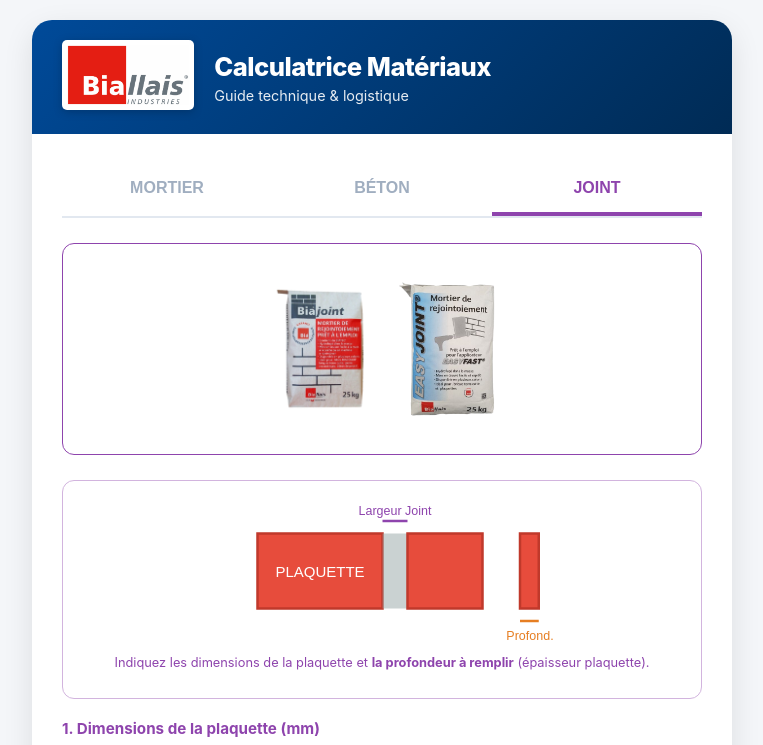
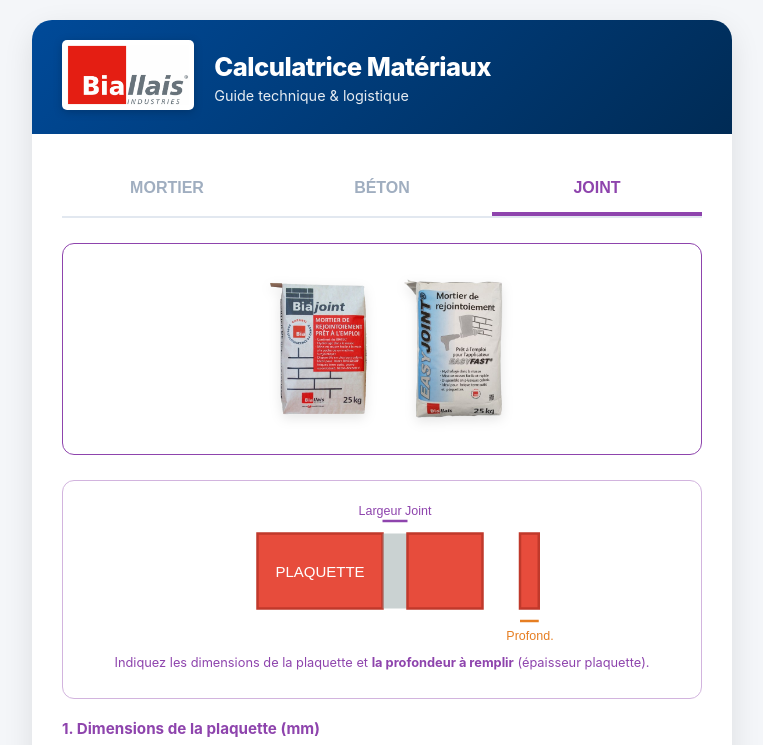
Before and after one commit to Raphael62380/calculatrice-biamortier, a plain HTML site: page index.html in a window 1280 px wide. Both pictures are taken after a click on the button "JOINT". Shown: the top 745 px of the page, without its empty margins (258-1021 px from the left). Drawn offline with Linux system fonts and the light colour scheme.

Commit message:
Taille du sac

```diff
--- a/index.html
+++ b/index.html
@@ -3,7 +3,7 @@
 <head>
     <meta charset="UTF-8">
     <meta name="viewport" content="width=device-width, initial-scale=1.0">
-    <title>Calculatrice Biamortier V22</title>
+    <title>Calculatrice Biamortier V23</title>
     <link rel="icon" type="image/png" href="icon.png">
     <style>
         :root {
@@ -194,7 +194,7 @@
             outline: none;
         }
 
-        /* --- VISUEL PRODUIT (FOND BLANC + MIX-BLEND) --- */
+        /* --- VISUEL PRODUIT --- */
         #product-visual-container {
             text-align: center;
             margin-bottom: 25px;
@@ -224,16 +224,27 @@
             height: auto;
             opacity: 0;
             transition: opacity 0.5s ease;
-            /* Astuce pour enlever le carré blanc si l'image en a un */
-            mix-blend-mode: multiply;
+            filter: drop-shadow(0 4px 6px rgba(0,0,0,0.1));
+            mix-blend-mode: multiply; /* Enlève le blanc du JPG */
         }
 
-        /* MODE DOUBLE SACS : TAILLE FORCÉE IDENTIQUE */
-        .visual-wrapper.dual-mode .product-img {
-            height: 135px; /* Force la même hauteur pour les deux */
-            width: auto;   /* La largeur s'adapte */
-            max-width: 45%;
-            object-fit: contain; /* Garde les proportions */
+        /* --- REGLAGE FIN DES TAILLES (DUAL MODE) --- */
+        /* Ici vous pouvez changer la valeur 'height' pour équilibrer les sacs */
+
+        .visual-wrapper.dual-mode #img-primary {
+            /* Sac de Gauche (Biajoint) */
+            height: 150px;
+            width: auto;
+            max-width: 48%;
+            object-fit: contain;
+        }
+
+        .visual-wrapper.dual-mode #img-secondary {
+            /* Sac de Droite (Easy Joint) */
+            height: 140px; /* <--- Augmentez ce chiffre si Easy Joint parait trop petit (ex: 155px) */
+            width: auto;
+            max-width: 48%;
+            object-fit: contain;
         }
 
         .product-img.visible { opacity: 1; }
@@ -1177,7 +1188,7 @@
              consumptionPerM2 = totalMortarKg / Surf;
              showConsom = true;
 
-             infoText = "Calcul calibré sur retours chantier (Coef perte/serrage inclus).";
+             infoText = "Calcul calibré sur retours chantier (Coef perte/compactage inclus).";
              document.getElementById('brick-result-line').style.display = 'none';
         }
 
```
